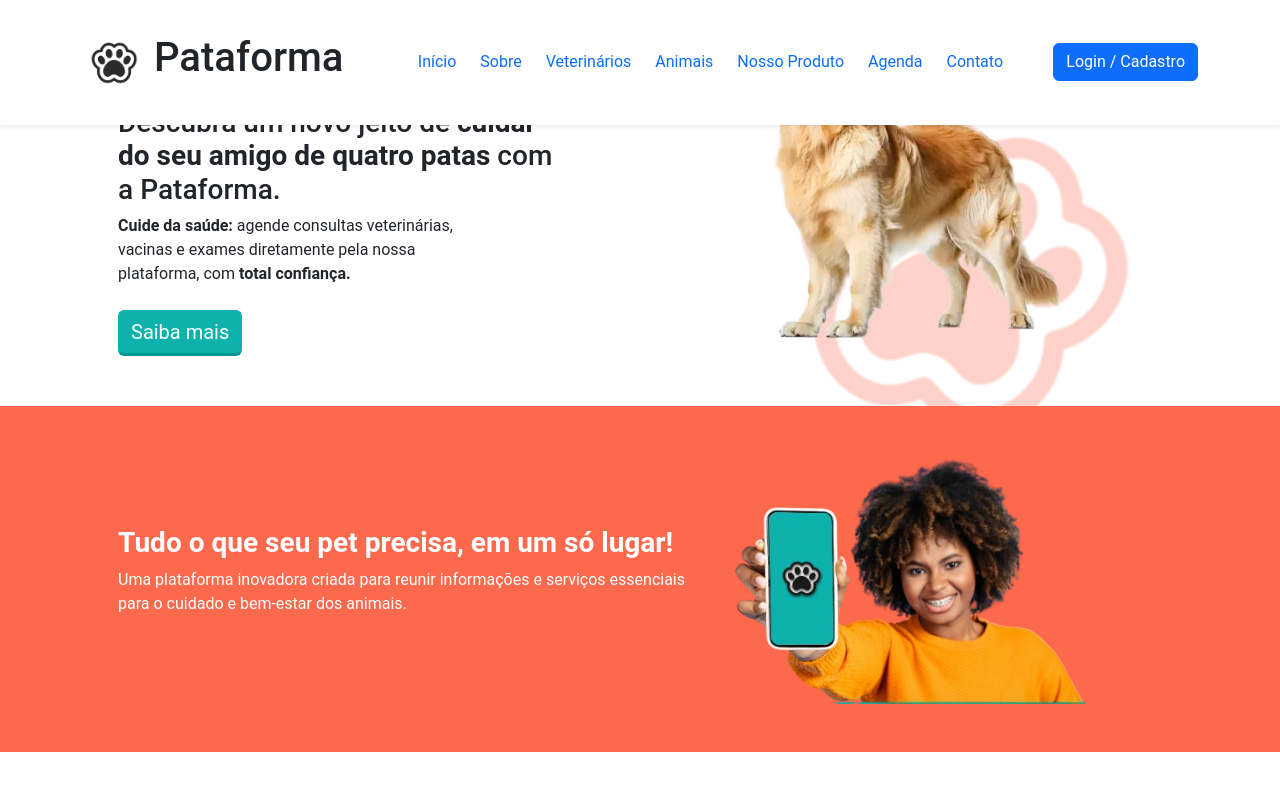
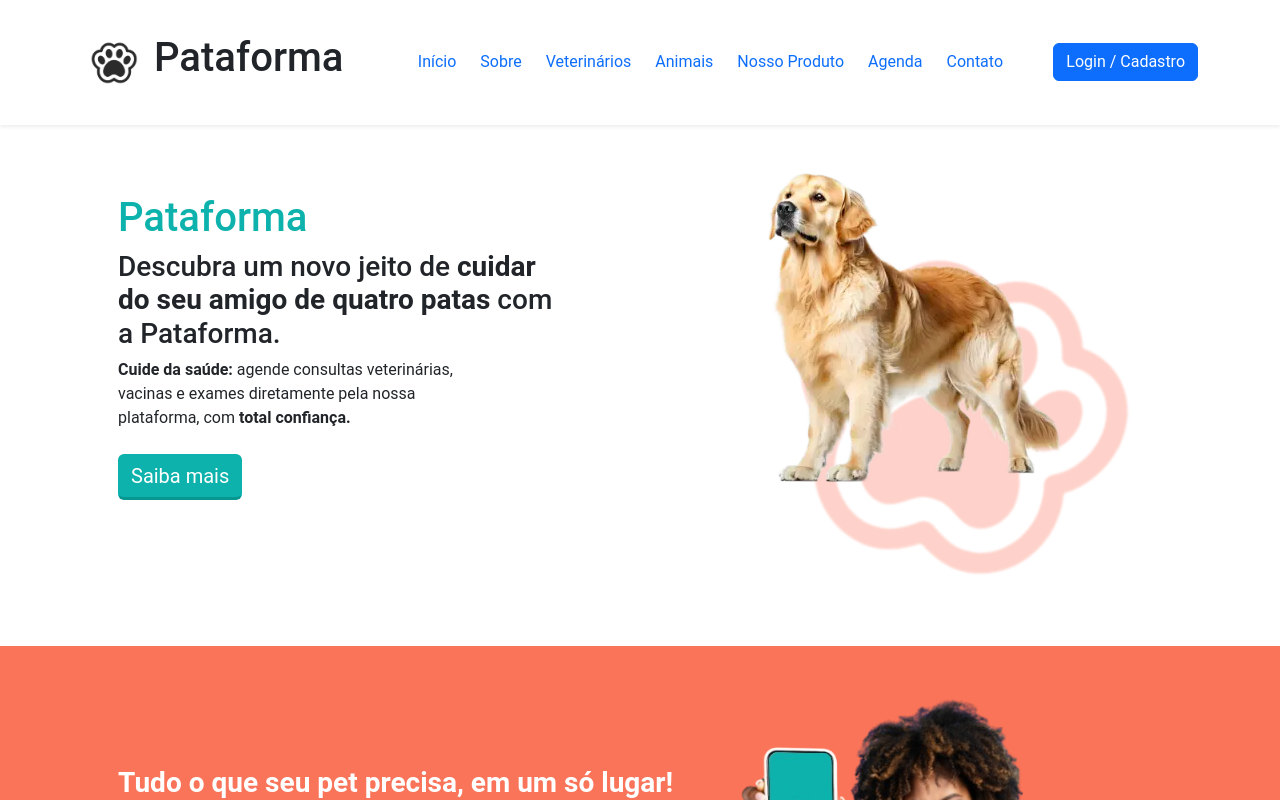
Before and after one commit to Pataforma/TCC-oficial, a React (Vite) app: page / in a window 1280 px wide. Shown: the top 800 px of the page. Built offline with nearby package versions, Linux system fonts and the light colour scheme.

Commit message:
Correção do bug do header

```diff
--- a/src/components/Header.jsx
+++ b/src/components/Header.jsx
@@ -4,7 +4,7 @@ import logo from '../assets/imgs/logo.png';
 
 function Header() {
   return (
-    <header className="position-fixed top-0 start-0 w-100 bg-white shadow-sm z-index-1000 py-3 header">
+    <header className="position-fixed top-0 start-0 w-100 bg-white shadow-sm py-3 header">
       <div className="container d-flex justify-content-between align-items-center py-3">
         <div className="d-flex align-items-center">
           <img src={logo} alt="Logo" className="logo" />
--- a/src/components/Intro.jsx
+++ b/src/components/Intro.jsx
@@ -2,7 +2,7 @@ import bgPata from "../assets/imgs/bg-pata.png";
 import cachorro from "../assets/imgs/cachorro.png"
 const Intro = () => {
     return (
-      <section className="container d-flex flex-column flex-lg-row align-items-center justify-content-between mt-10 my-5 px-5">
+      <section className="container d-flex flex-column flex-lg-row align-items-center justify-content-between my-5 px-5 espacamento-header" >
         <div className="w-100 w-lg-50">
           <h1 className="text-elements">Pataforma</h1>
           <h3>
--- a/src/custom.css
+++ b/src/custom.css
@@ -1,7 +1,7 @@
 :root {
     --main-color: #0DB2AC;
     --secondary-color: #FABA32;
-    --elements-color: #FC694D;
+    --elements-color: #fa745a;
     --bg-button: #089691;
   }
 
@@ -69,3 +69,8 @@
     top: 0;
     left: 0;
   }
+
+  .espacamento-header {
+    padding-top: 9rem;
+    padding-bottom: 6rem;
+  }
```
